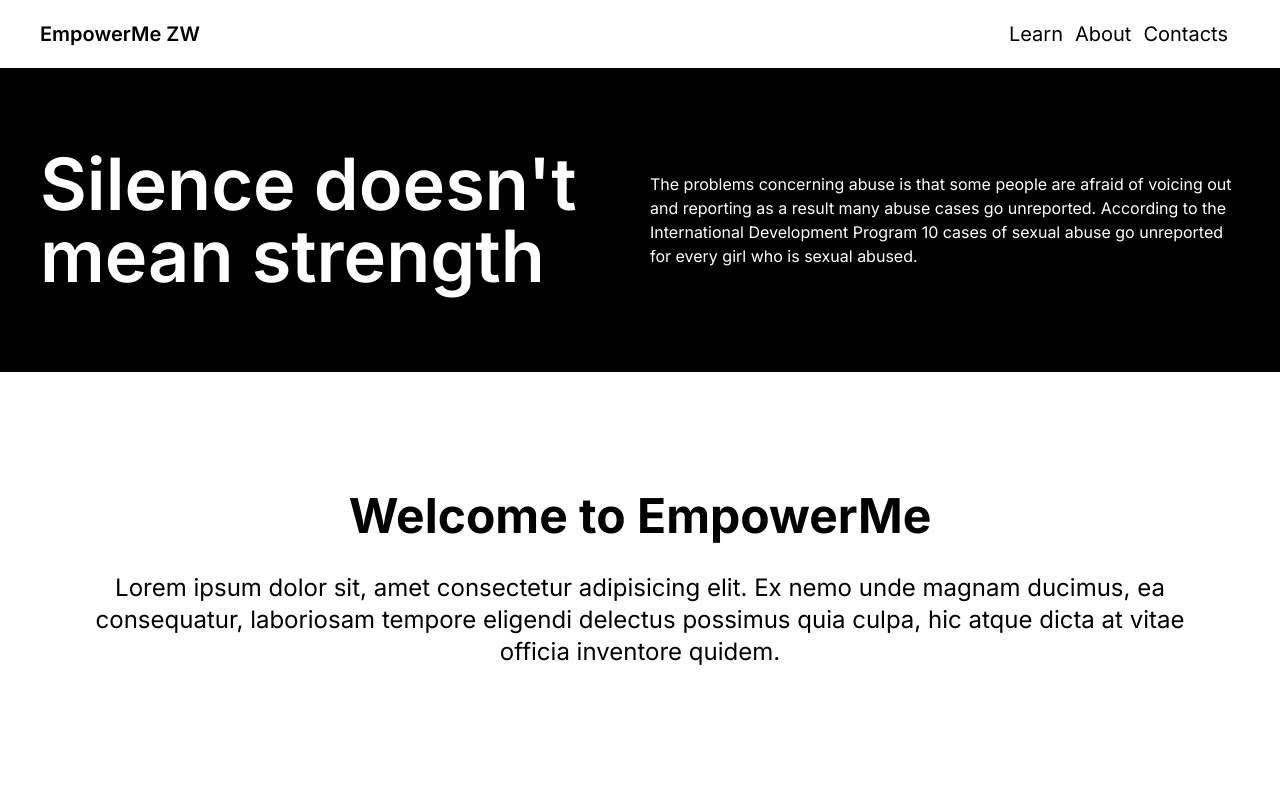
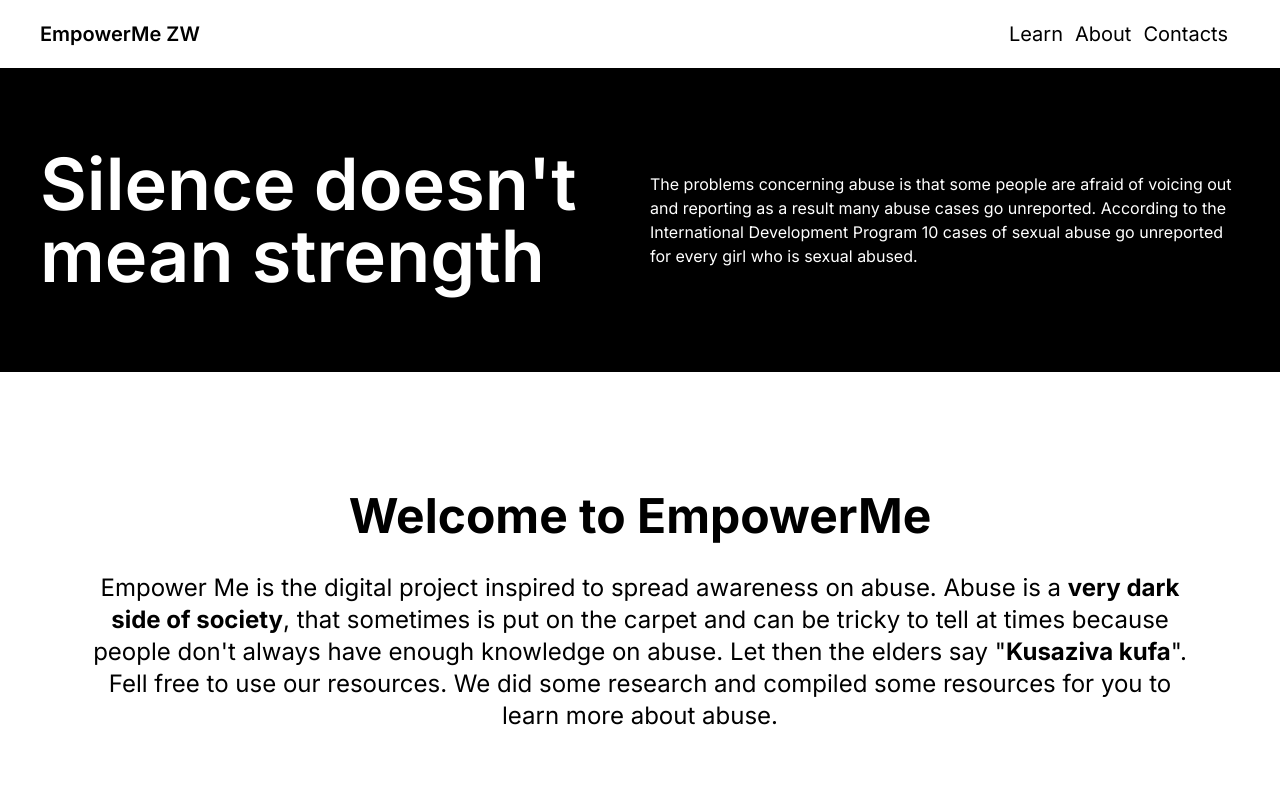
Before and after one commit to Tadiwr/empowerme, a Next.js app: page / in a window 1280 px wide. Shown: the top 800 px of the page. Built offline with nearby package versions, Linux system fonts and the light colour scheme.

Commit message:
removes dummy text

```diff
--- a/src/app/page.tsx
+++ b/src/app/page.tsx
@@ -46,7 +46,7 @@ export default function Home() {
         <h1 className="text-3xl font-bold md:text-5xl mb-3" >Welcome to EmpowerMe</h1>
 
         {/* Why this website exitst */}
-        <p className="md:text-2xl text-center md:px-10 py-5" >Lorem ipsum dolor sit, amet consectetur adipisicing elit. Ex nemo unde magnam ducimus, ea consequatur, laboriosam tempore eligendi delectus possimus quia culpa, hic atque dicta at vitae officia inventore quidem.</p>
+        <p className="md:text-2xl text-center md:px-10 py-5" >Empower Me is the digital project inspired to spread awareness on abuse. Abuse is a <strong>very dark side of society</strong>, that sometimes is put on the carpet and can be tricky to tell at times because people don't always have enough knowledge on abuse. Let then the elders say "<strong>Kusaziva kufa</strong>". Fell free to use our resources. We did some research and compiled some resources for you to learn more about abuse.</p>
 
       </div>
 
--- a/src/lib/components/navbar.tsx
+++ b/src/lib/components/navbar.tsx
@@ -2,10 +2,6 @@ import Link from 'next/link'
 import React from 'react'
 
 const navlinks : {title : string, href : string}[] = [
-    // {
-    //     title : 'Home',
-    //     href : "/"
-    // },
 
     {
         title : 'Learn',
```
